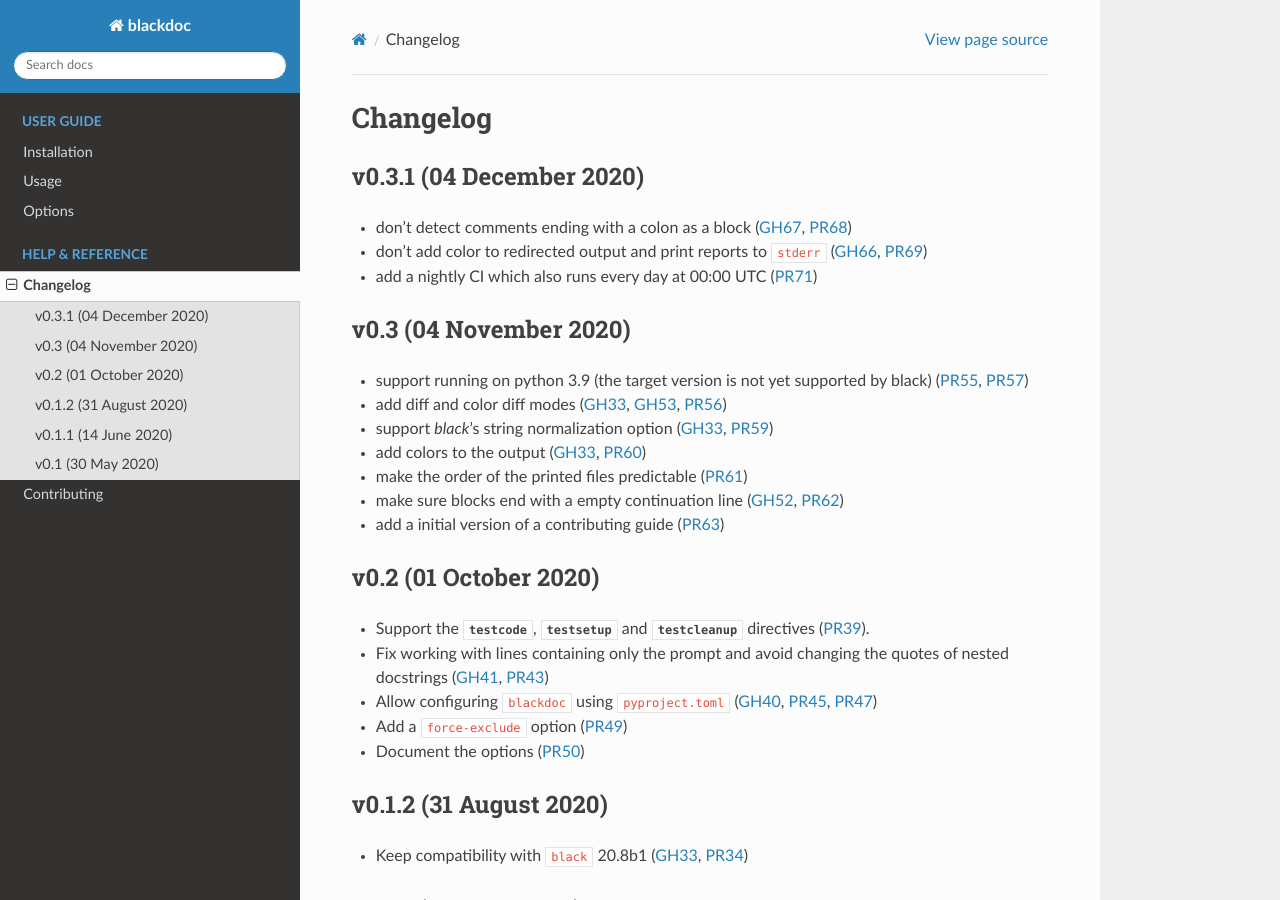
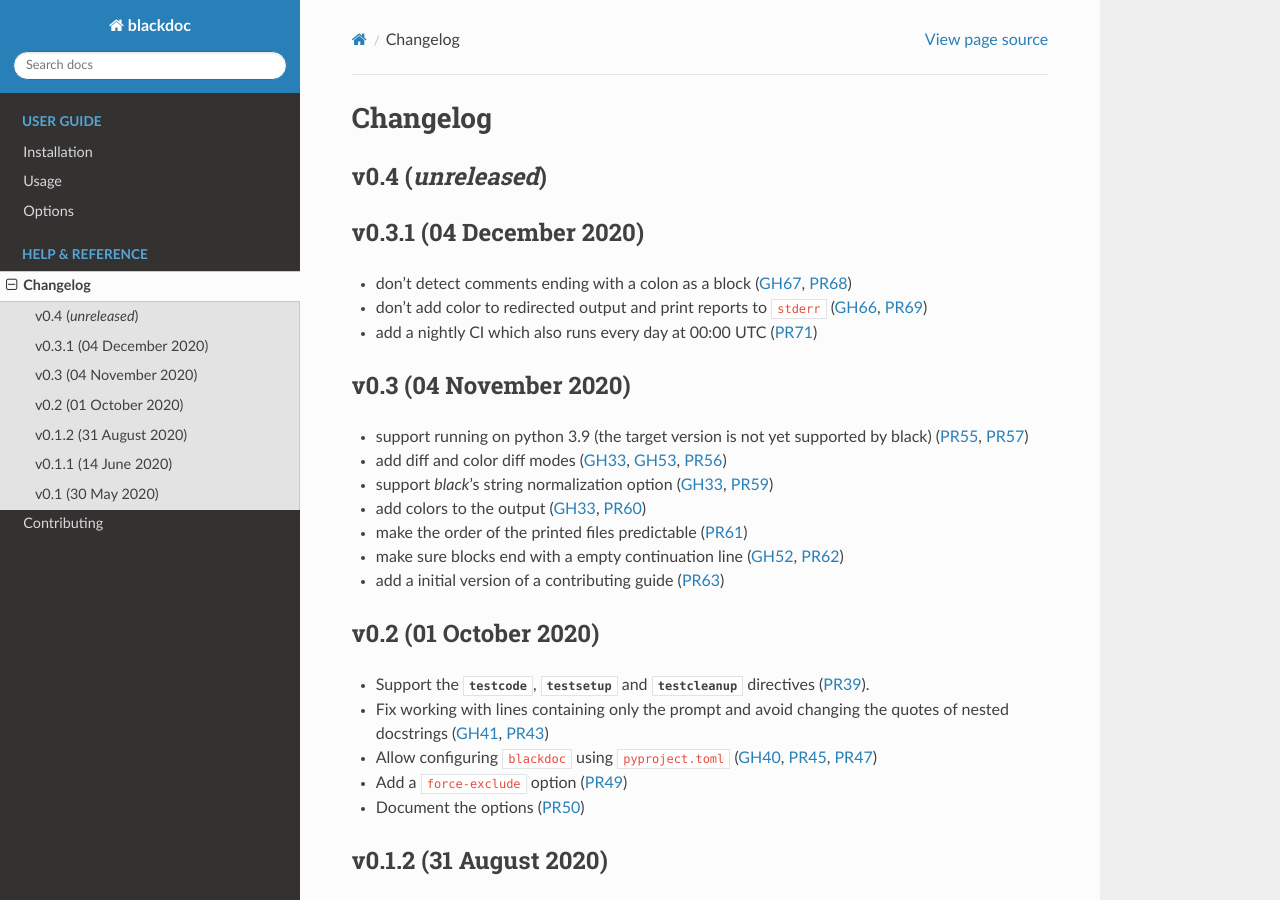
Before and after one commit to keewis/blackdoc, a Sphinx documentation site: the page built from doc/changelog.rst, in a window 1280 px wide and 900 px high. Built offline with Sphinx 7.4.7 and the Read the Docs theme 2.0.0, drawn with Linux system fonts in a browser that asks for light colours.

Commit message:
new changelog section

```diff
--- a/doc/changelog.rst
+++ b/doc/changelog.rst
@@ -1,5 +1,9 @@
 Changelog
 =========
+
+v0.4 (*unreleased*)
+-------------------
+
 
 v0.3.1 (04 December 2020)
 -------------------------
```
